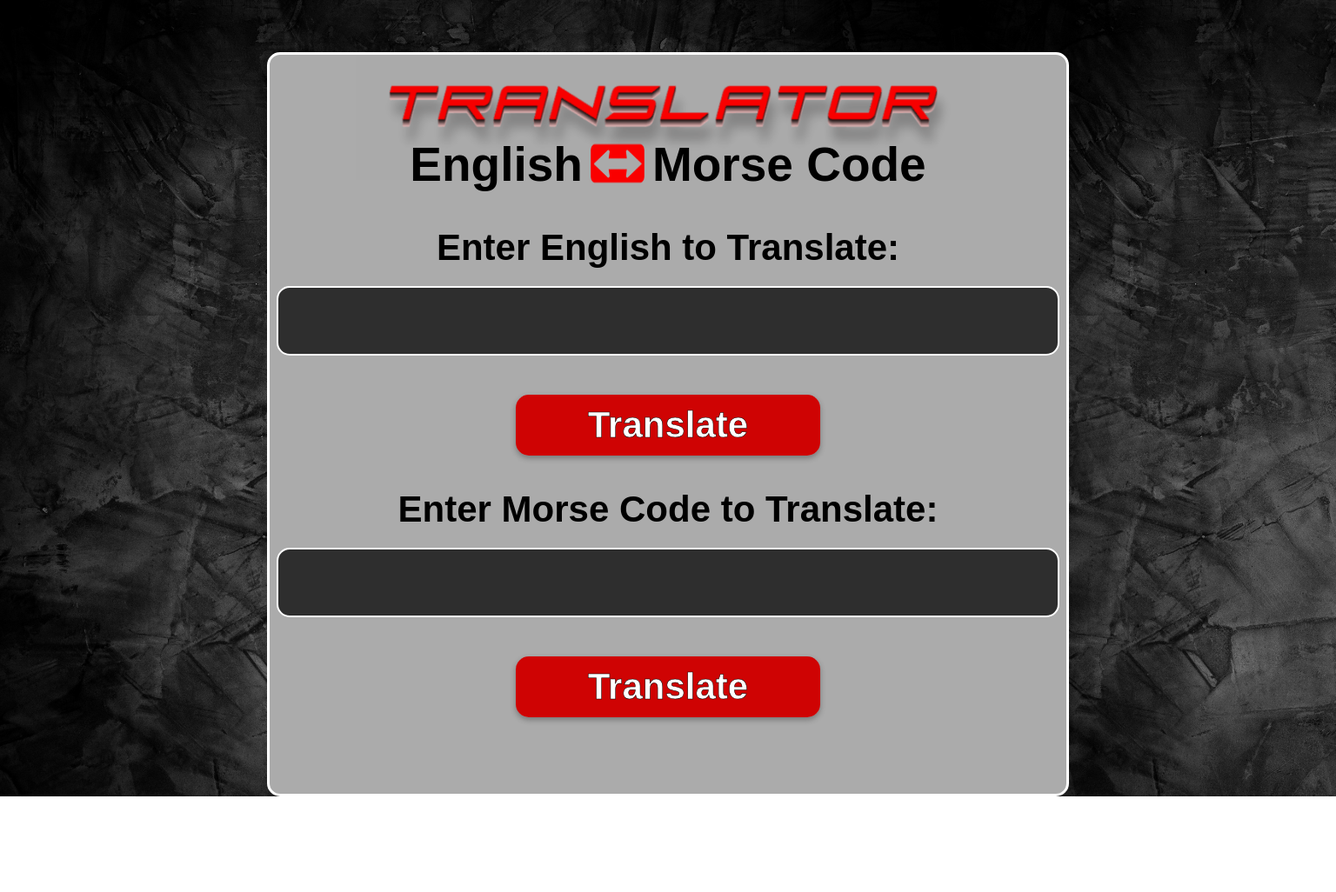
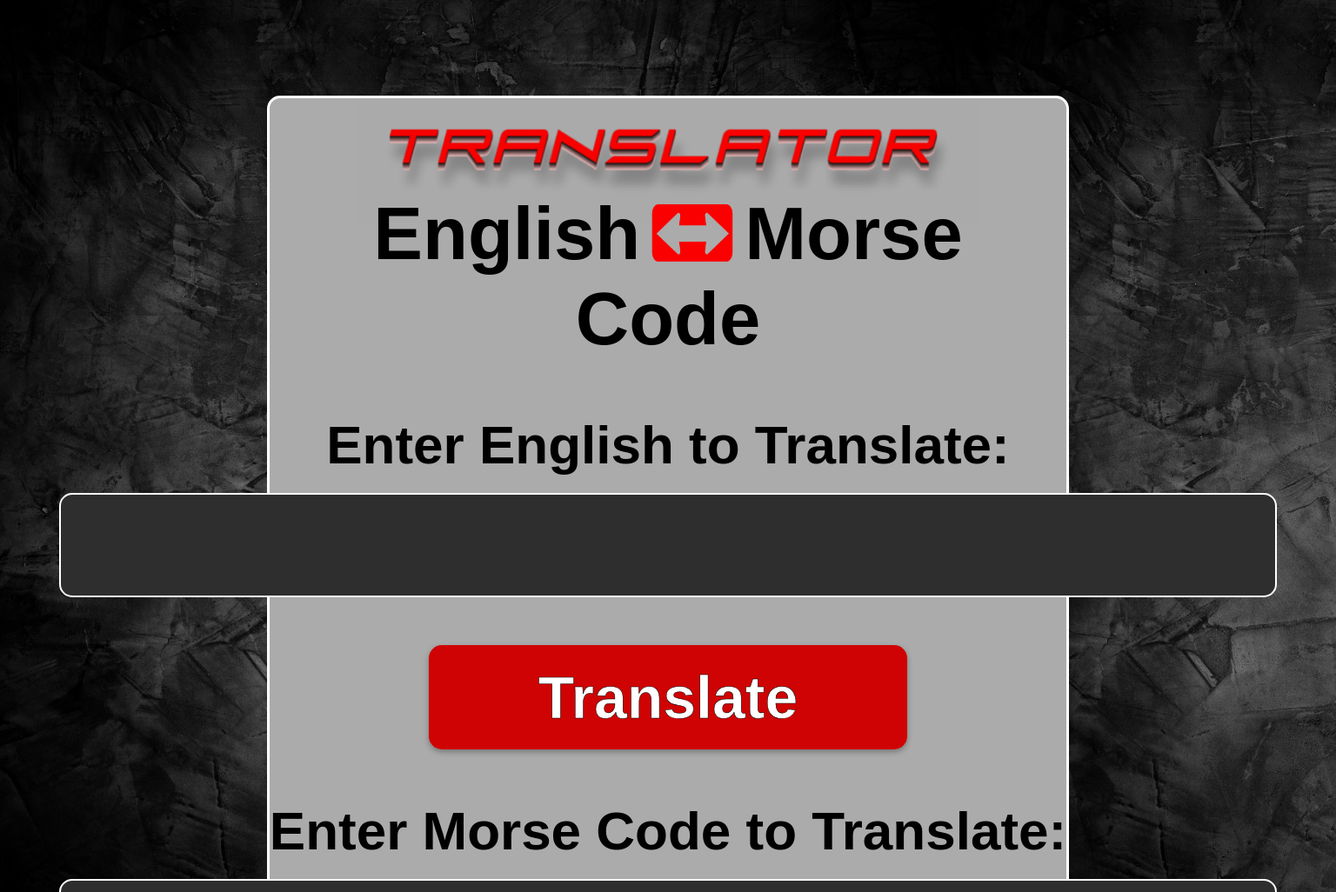
Before and after one commit to AndrewRobertSpence/Morse-code-translator, a website: page morse.html in a window 1536 px wide. Shown: the top 1026 px of the page at 87% size. Before the commit the page ends 916 px from the top, so only its background shows below. Drawn offline with Linux system fonts and the light colour scheme.

Commit message:
updated readme and js code

```diff
--- a/morse.js
+++ b/morse.js
@@ -161,7 +161,7 @@ export const inputTexts = () => {
 // function morse input
 export const inputMorseCode = () => {
   // Check if there is morse code input
-  if (morseInput &&morseInput.value !== "") {
+  if (morseInput && morseInput.value !== "") {
     // Clear the output
     output.textContent = "";
     // Clear the text input
--- a/styles/morse.css
+++ b/styles/morse.css
@@ -138,8 +138,7 @@
     width: 60%;
     padding-bottom: 70px;
     margin-top: 30px;
-    }
-
+  }
   #morse__translateHeading {
     transform: scale(0.8);
     margin-top: 0px;
@@ -165,7 +164,6 @@
     font-size: 42px;
     margin-top: 20px;
   }
-
   #morse__form__text input,
   #morse__form__morse input {
     font-size: 42px;
@@ -199,4 +197,43 @@
 }
 
 @media screen and (min-width: 1440px) {
+  #morse__background {
+    margin-top: 80px;
+    padding-bottom: 120px;
+  }
+  #morse__title {
+    font-size: 85px;
+  }
+  #morse__redarrows {
+    height: 180px;
+    width: 120px;
+    margin-bottom: -60px;
+  }
+  #morse__form__text #morse__label,
+  #morse__form__morse #morse__label {
+    font-size: 62px;
+    margin-top: 40px;
+  }
+  #morse__form__text input,
+  #morse__form__morse input {
+    font-size: 62px;
+    margin-bottom: 30px;
+    width: 1400px;
+    height: 120px;
+  }
+  #text__translateButton,
+  #morse__translateButton,
+  #morseText__resetButton {
+    font-size: 68px;
+    width: 550px;
+    height: 120px;
+    padding-left: 50px;
+    padding-right: 50px;
+  }
+  #morse__output {
+    margin-top: 70px;
+    margin-bottom: 100px;
+    font-size: 72px;
+    width: 1400px;
+  }
 }
```
Also changed, not shown: README.md, screenshot-laptop.png (added), screenshot-laptop1.png (added).
